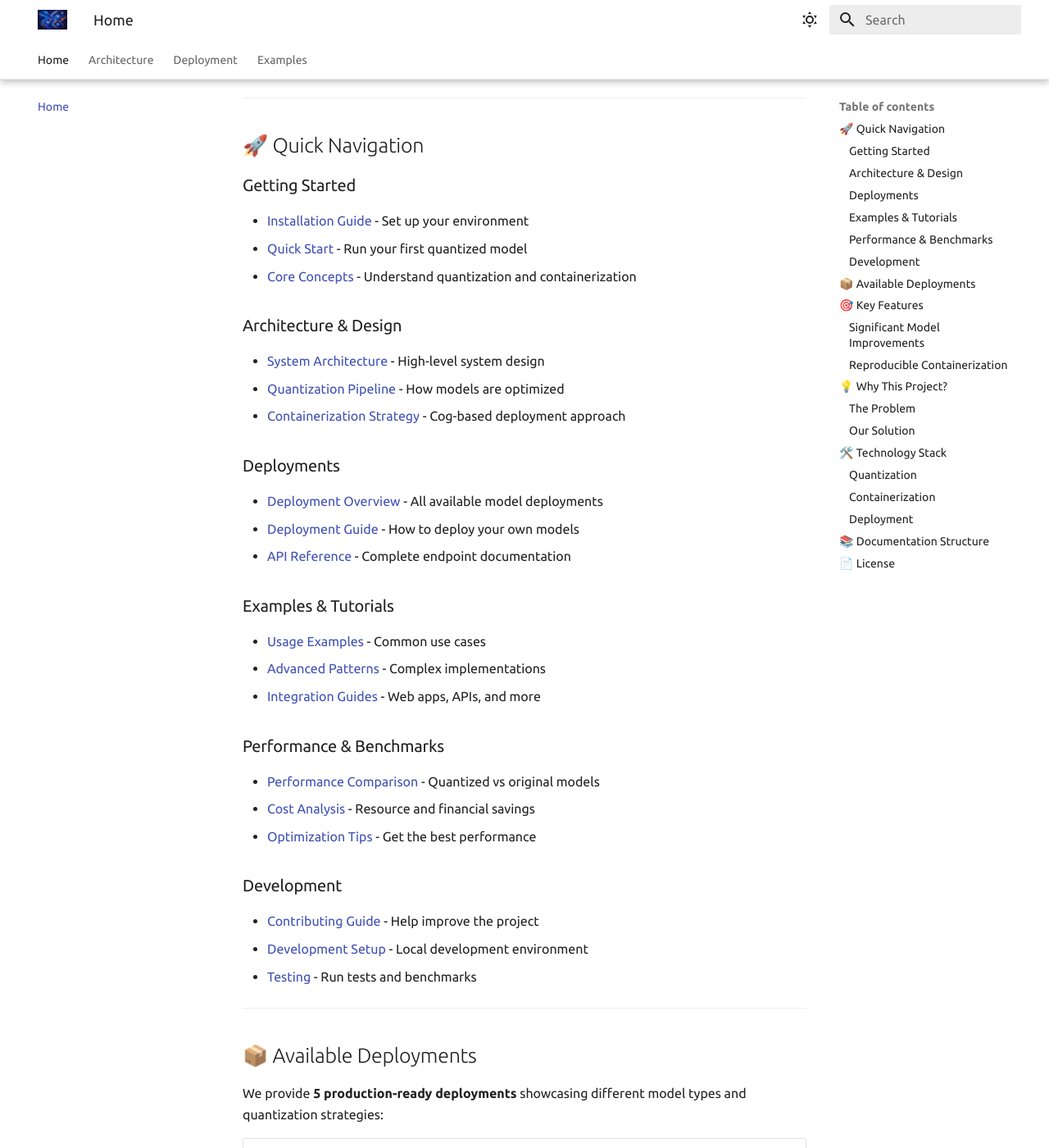
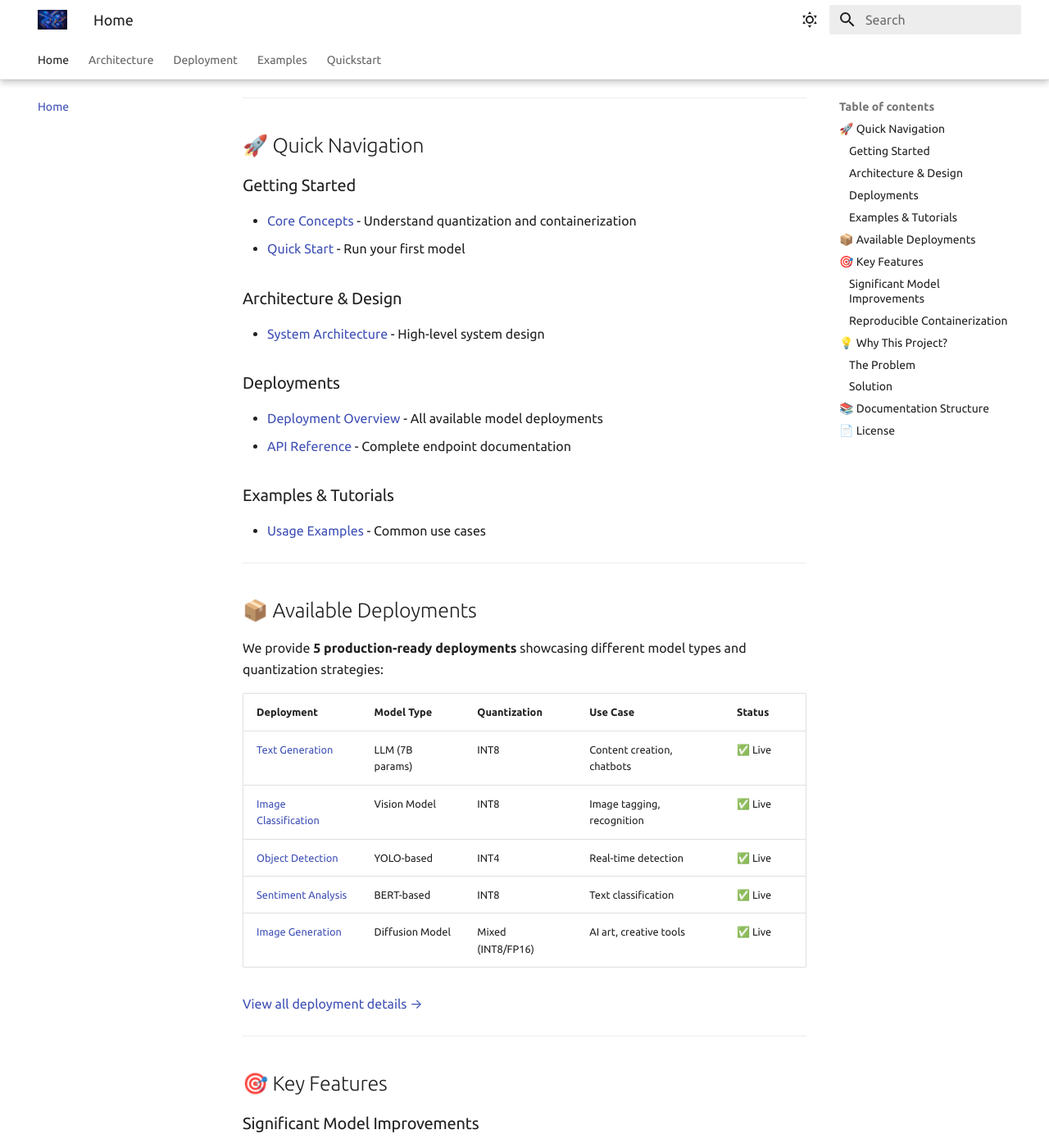
Before and after one commit to ParagEkbote/quantized-containerized-models, an MkDocs documentation site: the page built from docs/index.md, in a window 1280 px wide and 1400 px high, scrolled down 642 px. Shown: the whole window at 82% size. Built offline with MkDocs 1.6.1 and Material for MkDocs 9.7.7, drawn with Linux system fonts in a browser that asks for light colours; some of the changed text lies outside the part shown.

Commit message:
update docs.

```diff
--- a/docs/index.md
+++ b/docs/index.md
@@ -9,34 +9,18 @@
 ## 🚀 Quick Navigation
 
 ### Getting Started
-- [Installation Guide](getting-started/installation.md) - Set up your environment
-- [Quick Start](getting-started/quickstart.md) - Run your first quantized model
-- [Core Concepts](getting-started/concepts.md) - Understand quantization and containerization
+- [Core Concepts](docs/concepts.md) - Understand quantization and containerization
+- [Quick Start](docs/quickstart.md) - Run your first model
 
 ### Architecture & Design
-- [System Architecture](architecture/overview.md) - High-level system design
-- [Quantization Pipeline](architecture/quantization.md) - How models are optimized
-- [Containerization Strategy](architecture/containerization.md) - Cog-based deployment approach
+- [System Architecture](docs/architecture.md) - High-level system design
 
 ### Deployments
-- [Deployment Overview](deployments/overview.md) - All available model deployments
-- [Deployment Guide](deployments/deployment.md) - How to deploy your own models
-- [API Reference](deployments/api-reference.md) - Complete endpoint documentation
+- [Deployment Overview](docs/deployment.md) - All available model deployments
+- [API Reference](docs/deployment.md) - Complete endpoint documentation
 
 ### Examples & Tutorials
-- [Usage Examples](examples/basic-usage.md) - Common use cases
-- [Advanced Patterns](examples/advanced.md) - Complex implementations
-- [Integration Guides](examples/integrations.md) - Web apps, APIs, and more
-
-### Performance & Benchmarks
-- [Performance Comparison](benchmarks/comparison.md) - Quantized vs original models
-- [Cost Analysis](benchmarks/cost.md) - Resource and financial savings
-- [Optimization Tips](benchmarks/optimization.md) - Get the best performance
-
-### Development
-- [Contributing Guide](development/contributing.md) - Help improve the project
-- [Development Setup](development/setup.md) - Local development environment
-- [Testing](development/testing.md) - Run tests and benchmarks
+- [Usage Examples](docs/examples.md) - Common use cases
 
 ---
 
@@ -52,7 +36,7 @@ We provide **5 production-ready deployments** showcasing different model types a
 | [Sentiment Analysis](deployments/sentiment-analysis.md) | BERT-based | INT8 | Text classification | ✅ Live |
 | [Image Generation](deployments/image-generation.md) | Diffusion Model | Mixed (INT8/FP16) | AI art, creative tools | ✅ Live |
 
-[View all deployment details →](deployments/overview.md)
+[View all deployment details →](docs/deployment.md)
 
 ---
 
@@ -66,8 +50,7 @@ We provide **5 production-ready deployments** showcasing different model types a
 
 ### Reproducible Containerization
 - **Cog-based containers** for consistent environments
-- **Version-locked dependencies** for reproducibility
-- **GPU optimization** with CUDA support
+- **GPU deployment** with CUDA support
 - **One-command deployment** to Replicate
 
 ---
@@ -81,31 +64,11 @@ Deploying AI models in production is challenging:
 - Inconsistent environments cause deployment failures
 - High costs limit accessibility and scale
 
-### Our Solution
+### Solution
 Combine quantization and containerization for:
 - **Hardware efficiency** - Run larger models on smaller GPUs
 - **Speed** - Faster inference without sacrificing quality
 - **Reproducibility** - Identical behavior across environments
-- **Scalability** - Easy horizontal scaling with containers
-
----
-
-## 🛠️ Technology Stack
-
-### Quantization
-- **PyTorch Quantization** - Post-training quantization (PTQ)
-- **ONNX Runtime** - Optimized inference
-- **TensorRT** - NVIDIA GPU acceleration
-
-### Containerization
-- **Cog** - ML-specific container toolkit
-- **Docker** - Container runtime
-- **Python 3.11** - Core language
-
-### Deployment
-- **Replicate** - Scalable model hosting
-- **REST API** - Standard HTTP interface
-- **Async Processing** - Queue-based predictions
 
 ---
 
@@ -114,13 +77,10 @@ Combine quantization and containerization for:
 This documentation is organized into focused sections:
 
 **For New Users:**
-Start with [Quick Start](getting-started/quickstart.md) to run your first model in under 5 minutes.
+Start with [Quick Start](docs/quickstart.md) to run your first model in under 5 minutes.
 
-**For Developers:**
-Read the [Architecture Overview](architecture/overview.md) to understand the system design, then explore [Deployment Guide](deployments/deployment.md) to deploy your own models.
-
-**For Integration:**
-Check [API Reference](deployments/api-reference.md) for endpoint specifications and [Examples](examples/basic-usage.md) for code samples in Python, JavaScript, and cURL.
+**For Developers and Builders:**
+Read the [Architecture Overview](docs/architecture.md) to understand the system design and application. Check [API Reference](docs/deployment.md) for endpoint specifications and [Examples](docs/examples.md) for code examples.
 
 ---
 
@@ -130,4 +90,4 @@ This project is licensed under the Apache 2.0 License - see the [LICENSE](../LIC
 
 ---
 
-**Ready to get started?** → [Quick Start Guide](getting-started/quickstart.md)
+**Ready to get started?** → [Quick Start Guide](docs/quickstart.md)
```
Also changed, not shown: docs/quickstart.md (added).
